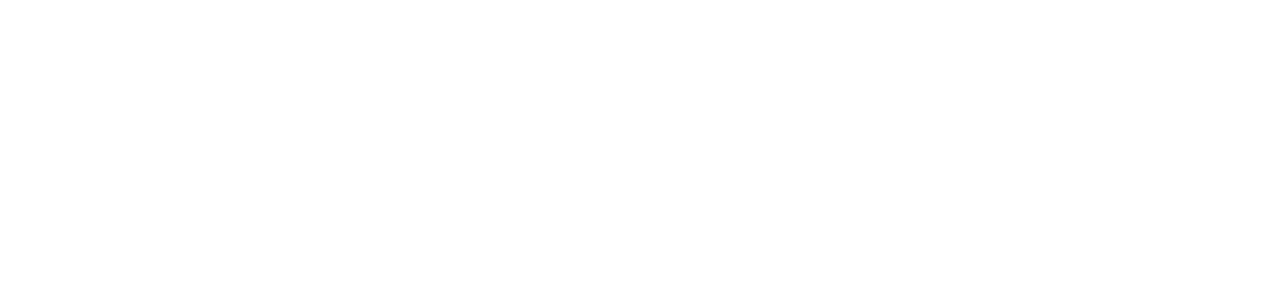
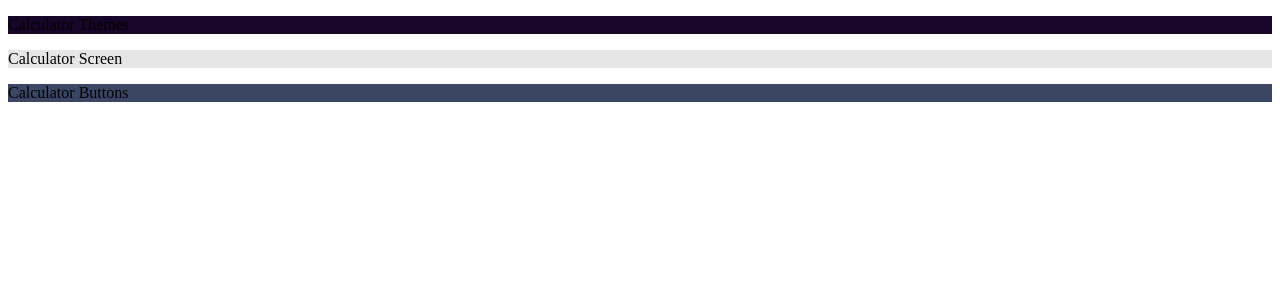
Before and after one commit to kashifawan981/calculator-app, a React (Create React App) app: page / in a window 1280 px wide. Shown: the top 300 px of the page. Built offline with nearby package versions, Linux system fonts and the light colour scheme.

Commit message:
:construction: components folder created, JSX and CSS files created and linked, components added to APPjs, APPcss files created and linked

```diff
--- a/src/App.js
+++ b/src/App.js
@@ -1,5 +1,17 @@
+import style from "./App.module.css";
+
+import { CalcButtons } from "./components/CalcButtons/CalcButtons";
+import { CalcScreen } from "./components/CalcScreen/CalcScreen";
+import { CalcThemes } from "./components/CalcThemes/CalcThemes";
+
 function App() {
-  return <div></div>;
+  return (
+    <div className={style.page}>
+      <CalcThemes />
+      <CalcScreen />
+      <CalcButtons />
+    </div>
+  );
 }
 
 export default App;
--- /dev/null
+++ b/src/App.module.css
@@ -0,0 +1,5 @@
+:root {
+    --background-color1: #3A4663;
+    --background-color2: #E6E6E6;
+    --background-color3: #17062A;
+}
--- /dev/null
+++ b/src/components/CalcButtons/CalcButtons.jsx
@@ -0,0 +1,9 @@
+import style from "./CalcButtons.module.css";
+
+export function CalcButtons() {
+  return (
+    <div className={style.buttonsContainer}>
+      <p>Calculator Buttons</p>
+    </div>
+  );
+}
--- /dev/null
+++ b/src/components/CalcButtons/CalcButtons.module.css
@@ -0,0 +1,3 @@
+.buttonsContainer {
+    background-color: var(--background-color1);
+}
--- /dev/null
+++ b/src/components/CalcScreen/CalcScreen.jsx
@@ -0,0 +1,9 @@
+import style from "./CalcScreen.module.css";
+
+export function CalcScreen() {
+  return (
+    <div className={style.screenContainer}>
+      <p>Calculator Screen</p>
+    </div>
+  );
+}
--- /dev/null
+++ b/src/components/CalcScreen/CalcScreen.module.css
@@ -0,0 +1,3 @@
+.screenContainer {
+    background-color: var(--background-color2);
+}
--- /dev/null
+++ b/src/components/CalcThemes/CalcThemes.jsx
@@ -0,0 +1,9 @@
+import style from "./CalcThemes.module.css";
+
+export function CalcThemes() {
+  return (
+    <div className={style.themesContainer}>
+      <p>Calculator Themes</p>
+    </div>
+  );
+}
--- /dev/null
+++ b/src/components/CalcThemes/CalcThemes.module.css
@@ -0,0 +1,3 @@
+.themesContainer {
+  background-color: var(--background-color3);
+}
```
